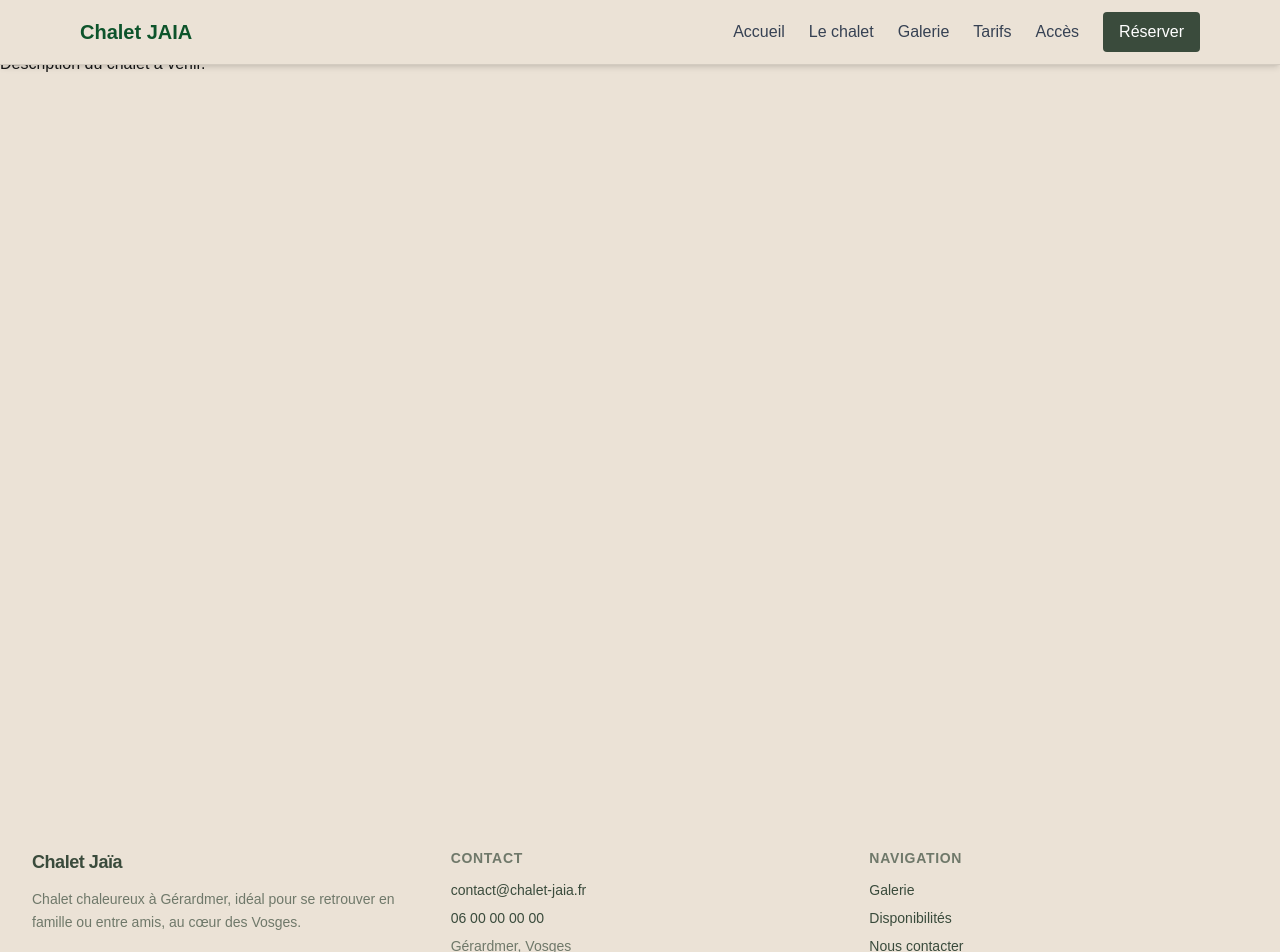
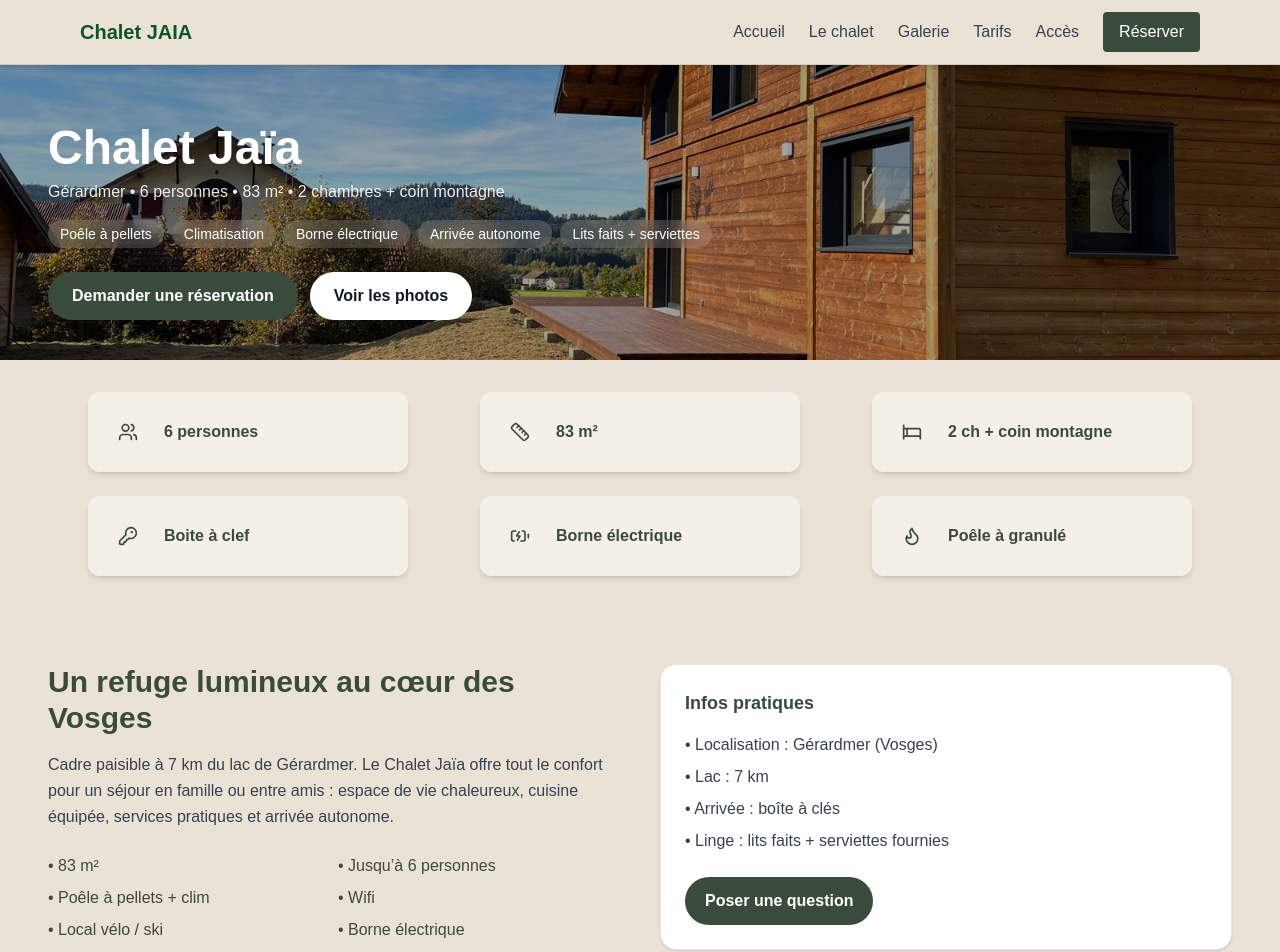
Before and after one commit to alexisgruny/chalet-site, a Next.js app: page /chalet in a window 1280 px wide. Shown: the top 952 px of the page. Built offline with nearby package versions, Linux system fonts and the light colour scheme.

Commit message:
Navbar mobile+ Presentation template

```diff
--- a/src/app/chalet/page.tsx
+++ b/src/app/chalet/page.tsx
@@ -1,8 +1,251 @@
+import Image from "next/image";
+import Link from "next/link";
+import FeaturesBar from "@/components/section/featuresBar";
+
+export const metadata = {
+  title: "Le chalet — Chalet Jaïa",
+  description:
+    "Présentation du Chalet Jaïa à Gérardmer : couchages, équipements, services et informations pratiques.",
+};
+
 export default function ChaletPage() {
   return (
-    <div className="space-y-4">
-      <h1 className="text-3xl font-bold">Le Chalet JAIA</h1>
-      <p>Description du chalet à venir.</p>
+    <main className="min-h-screen">
+      {/* HERO full width */}
+      <section className="w-full relative">
+        <div className="relative h-[45vh] min-h-[360px] w-full">
+          <Image
+            src="/images/chalet/chaletHero.jpg"
+            alt="Chalet Jaïa à Gérardmer"
+            fill
+            priority
+            className="object-cover"
+            sizes="100vw"
+          />
+          <div className="absolute inset-0 bg-black/35" />
+        </div>
+
+        <div className="absolute inset-0 flex items-end">
+          <div className="w-full">
+            <div className="max-w-screen-xl mx-auto px-4 sm:px-6 lg:px-12 pb-10">
+              <h1 className="text-3xl md:text-5xl font-bold text-white">
+                Chalet Jaïa
+              </h1>
+              <p className="text-white/90 mt-2">
+                Gérardmer • 6 personnes • 83 m² • 2 chambres + coin montagne
+              </p>
+
+              <div className="flex flex-wrap gap-2 mt-4">
+                {[
+                  "Poêle à pellets",
+                  "Climatisation",
+                  "Borne électrique",
+                  "Arrivée autonome",
+                  "Lits faits + serviettes",
+                ].map((t) => (
+                  <span
+                    key={t}
+                    className="bg-white/15 text-white px-3 py-1 rounded-full text-sm backdrop-blur"
+                  >
+                    {t}
+                  </span>
+                ))}
+              </div>
+
+              <div className="flex gap-3 mt-6">
+                <Link
+                  href="/contact"
+                  className="green text-white px-6 py-3 rounded-full inline-flex items-center justify-center font-semibold hover:opacity-90 transition"
+                >
+                  Demander une réservation
+                </Link>
+                <Link
+                  href="/galerie"
+                  className="bg-white text-gray-900 px-6 py-3 rounded-full inline-flex items-center justify-center font-semibold hover:bg-white/90 transition"
+                >
+                  Voir les photos
+                </Link>
+              </div>
+            </div>
+          </div>
+        </div>
+      </section>
+
+      {/* Features bar full width */}
+      <FeaturesBar />
+
+      {/* CONTENT centered */}
+      <div className="max-w-screen-xl mx-auto px-4 sm:px-6 lg:px-12 py-14 space-y-16">
+        {/* Résumé */}
+        <section className="grid gap-10 md:grid-cols-2 items-start">
+          <div className="space-y-4">
+            <h2 className="text-2xl md:text-3xl font-bold text-[#3a4b3c]">
+              Un refuge lumineux au cœur des Vosges
+            </h2>
+            <p className="text-gray-700 leading-relaxed">
+              Cadre paisible à 7 km du lac de Gérardmer. Le Chalet Jaïa offre tout
+              le confort pour un séjour en famille ou entre amis : espace de vie
+              chaleureux, cuisine équipée, services pratiques et arrivée autonome.
+            </p>
+
+            <div className="grid sm:grid-cols-2 gap-2 text-[#3a4b3c] font-medium pt-2">
+              <div>• 83 m²</div>
+              <div>• Jusqu’à 6 personnes</div>
+              <div>• Poêle à pellets + clim</div>
+              <div>• Wifi</div>
+              <div>• Local vélo / ski</div>
+              <div>• Borne électrique</div>
+            </div>
+          </div>
+
+          <div className="rounded-2xl border border-gray-200 bg-white p-6 shadow-sm">
+            <h3 className="font-bold text-lg text-[#3a4b3c]">
+              Infos pratiques
+            </h3>
+            <div className="mt-4 space-y-2 text-gray-700">
+              <div>• Localisation : Gérardmer (Vosges)</div>
+              <div>• Lac : 7 km</div>
+              <div>• Arrivée : boîte à clés</div>
+              <div>• Linge : lits faits + serviettes fournies</div>
+            </div>
+
+            <Link
+              href="/contact"
+              className="mt-6 green text-white px-5 py-3 rounded-full inline-flex items-center justify-center font-semibold hover:opacity-90 transition"
+            >
+              Poser une question
+            </Link>
+          </div>
+        </section>
+
+        {/* Couchages */}
+        <section className="space-y-6">
+          <h2 className="text-2xl md:text-3xl font-bold text-[#3a4b3c]">
+            Couchages
+          </h2>
+
+          <div className="grid gap-4 md:grid-cols-3">
+            <div className="rounded-2xl border border-gray-200 bg-white p-6 shadow-sm">
+              <h3 className="font-bold text-[#3a4b3c]">Chambre 1</h3>
+              <p className="text-gray-700 mt-2">Lit 160×200</p>
+            </div>
+
+            <div className="rounded-2xl border border-gray-200 bg-white p-6 shadow-sm">
+              <h3 className="font-bold text-[#3a4b3c]">Chambre 2</h3>
+              <p className="text-gray-700 mt-2">Lit 160×200</p>
+            </div>
+
+            <div className="rounded-2xl border border-gray-200 bg-white p-6 shadow-sm">
+              <h3 className="font-bold text-[#3a4b3c]">Coin montagne</h3>
+              <p className="text-gray-700 mt-2">2 lits 80×190 + bureau</p>
+            </div>
+          </div>
+        </section>
+
+        {/* Équipements */}
+        <section className="space-y-6">
+          <h2 className="text-2xl md:text-3xl font-bold text-[#3a4b3c]">
+            Équipements
+          </h2>
+
+          <div className="grid gap-4 md:grid-cols-2">
+            <EquipCard
+              title="Cuisine"
+              items={[
+                "Four, micro-ondes",
+                "Lave-vaisselle",
+                "Frigo combiné",
+                "Cookeo, robot multifonction",
+                "Barbecue Ninja multifonction",
+              ]}
+            />
+            <EquipCard
+              title="Confort"
+              items={[
+                "Poêle à pellets",
+                "Climatisation",
+                "Wifi",
+                "Salon / salle de séjour",
+                "Très lumineux",
+              ]}
+            />
+            <EquipCard
+              title="Multimédia"
+              items={["Grand écran TV", "TV dans 1 chambre", "TV coin montagne"]}
+            />
+            <EquipCard
+              title="Pratique"
+              items={[
+                "Lave-linge + sèche-linge",
+                "Local vélo / ski",
+                "Borne électrique",
+              ]}
+            />
+          </div>
+        </section>
+
+        {/* Services */}
+        <section className="space-y-6">
+          <h2 className="text-2xl md:text-3xl font-bold text-[#3a4b3c]">
+            Services
+          </h2>
+
+          <div className="grid gap-4 md:grid-cols-3">
+            <InfoCard
+              title="Arrivée autonome"
+              text="Boîte à clés pour une arrivée simple."
+            />
+            <InfoCard
+              title="Conciergerie"
+              text="Assistance et gestion sur place."
+            />
+            <InfoCard
+              title="Linge inclus"
+              text="Lits faits à l’arrivée + serviettes fournies."
+            />
+          </div>
+        </section>
+
+        {/* CTA */}
+        <section className="rounded-2xl bg-[#EBE2D6] p-8 md:p-12 flex flex-col md:flex-row items-start md:items-center justify-between gap-4">
+          <div>
+            <h3 className="text-xl md:text-2xl font-bold text-[#3a4b3c]">
+              Prêt pour un séjour à Gérardmer ?
+            </h3>
+            <p className="text-[#3a4b3c]/90 mt-1">
+              Dites-nous vos dates, on vous répond rapidement.
+            </p>
+          </div>
+          <Link
+            href="/contact"
+            className="green text-white px-6 py-3 rounded-full inline-flex items-center justify-center font-semibold hover:opacity-90 transition"
+          >
+            Contacter / Réserver
+          </Link>
+        </section>
+      </div>
+    </main>
+  );
+}
+
+function EquipCard({ title, items }: { title: string; items: string[] }) {
+  return (
+    <div className="rounded-2xl border border-gray-200 bg-white p-6 shadow-sm">
+      <h3 className="font-bold text-lg text-[#3a4b3c]">{title}</h3>
+      <ul className="mt-4 space-y-2 text-gray-700">
+        {items.map((t) => (
+          <li key={t}>• {t}</li>
+        ))}
+      </ul>
     </div>
   );
 }
+
+function InfoCard({ title, text }: { title: string; text: string }) {
+  return (
+    <div className="rounded-2xl border border-gray-200 bg-white p-6 shadow-sm">
+      <h3 className="font-bold text-[#3a4b3c]">{title}</h3>
+      <p className="text-gray-700 mt-2">{text}</p>
+    </div>
+  );
+}
--- a/src/components/layout/navbar.tsx
+++ b/src/components/layout/navbar.tsx
@@ -7,6 +7,7 @@ import { navLinks } from "@/lib/routes";
 export default function Navbar() {
   const [visible, setVisible] = useState(true);
   const [lastScroll, setLastScroll] = useState(0);
+  const [open, setOpen] = useState(false);
 
   useEffect(() => {
     const handleScroll = () => {
@@ -44,15 +45,15 @@ export default function Navbar() {
     <header
       className={`
         fixed top-0 left-0 w-full z-50
-        beige border-b border-black/10 transition-transform duration-300 shadow-md
+        bg-[#EBE2D6] border-b border-black/10 transition-transform duration-300 shadow-md
         ${visible ? "translate-y-0" : "-translate-y-full"}
       `}
     >
       <div className="max-w-6xl mx-auto px-4 h-16 flex items-center justify-between">
-        <Link href="/" className="font-bold text-xl text-green-900">
-          Chalet JAIA
-        </Link>
-
+        <Link href="/" className="font-bold text-xl text-green-900"> Chalet JAIA </Link>
+        <button className="md:hidden text-green-900" onClick={() => setOpen(!open)}>
+          ☰
+        </button>
         <nav className="hidden md:flex items-center gap-6">
           {navLinks.map((link) => (
             <Link
@@ -71,6 +72,32 @@ export default function Navbar() {
             Réserver
           </Link>
         </nav>
+
+        {/* Menu mobile */}
+        {open && (
+          <div className="md:hidden absolute top-full left-0 bg-[#3a4b3c] w-full border-t border-white/10 shadow-lg">
+            <nav className="flex flex-col p-4 gap-4 text-white">
+              {navLinks.map((link) => (
+                <Link
+                  key={link.href}
+                  href={link.href}
+                  onClick={() => setOpen(false)}
+                  className="text-white text-lg font-medium"
+                >
+                  {link.label}
+                </Link>
+              ))}
+
+              <Link
+                href="/contact"
+                onClick={() => setOpen(false)}
+                className="bg-[#EBE2D6] text-green-900 px-6 py-2 rounded-full flex items-center justify-center font-semibold"
+              >
+                Réserver
+              </Link>
+            </nav>
+          </div>
+        )}
       </div>
     </header>
   );
```
